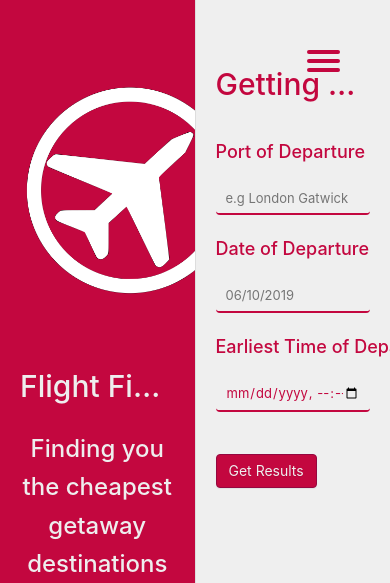
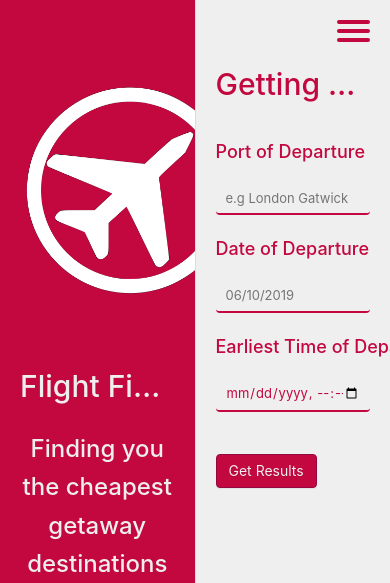
Before and after one commit to Devildude4427/FlightFinder, a Flask app: page / in a window 390 px wide. Shown: the top 583 px of the page. Run offline with Flask 2, Linux system fonts and the light colour scheme.

Commit message:
Moved hamburger menu further to the top right

```diff
--- a/flightfinder/static/css/flightfinderstyle.css
+++ b/flightfinder/static/css/flightfinderstyle.css
@@ -98,8 +98,8 @@ label {
 .side-menu {
   display: block;
   position: absolute;
-  top: 50px;
-  right: 50px;
+  top: 20px;
+  right: 20px;
   z-index: 1;
   -webkit-user-select: none;
   user-select: none;
@@ -161,7 +161,7 @@ label {
     position: absolute;
     width: 35vw;
     height: 100vh;
-    margin: -77px 0 0 0;
+    margin: -47px 0 0 0;
     padding: 125px 20px 50px;
     right: -100px;
 
```
